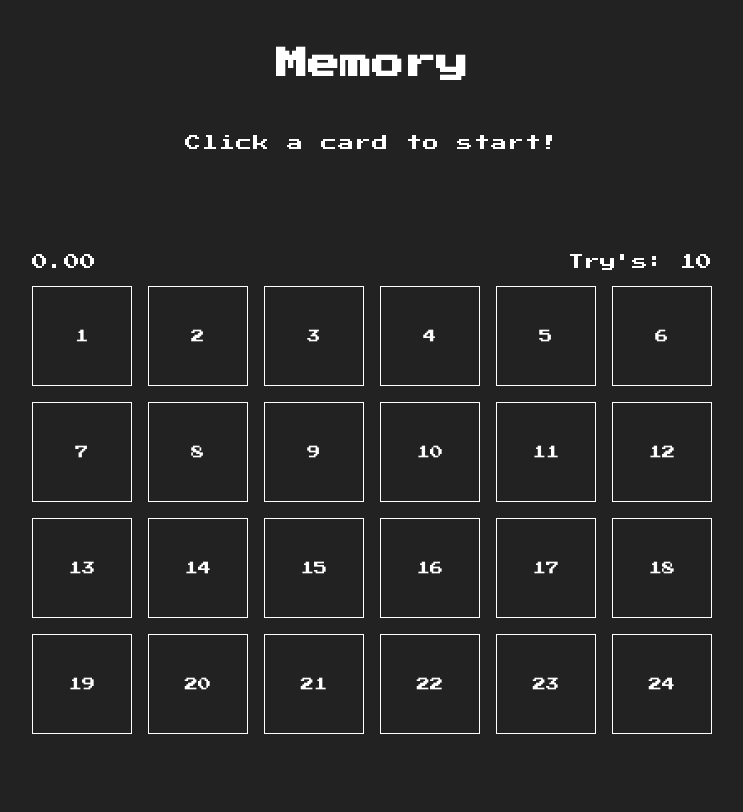
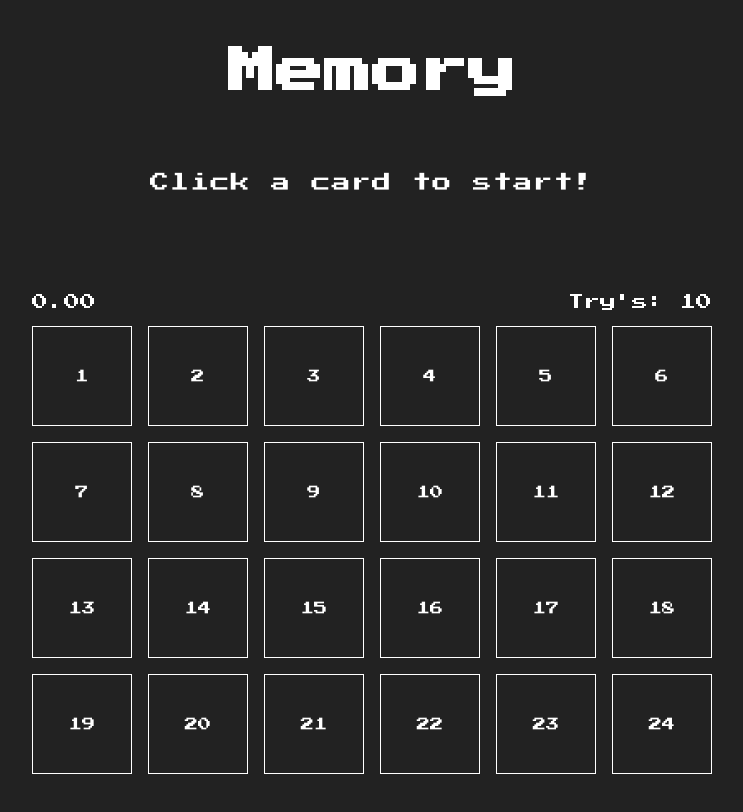
Before and after one commit to maxitech/MemoryGame, a website built with Vite: page memory/index.html in a window 1280 px wide. Shown: the whole page, without its empty margins (268-1011 px from the left). Built offline with nearby package versions, Linux system fonts and the light colour scheme.

Commit message:
adjusted fontsize desktop

```diff
--- a/memory/style.css
+++ b/memory/style.css
@@ -97,6 +97,14 @@ header > p {
 }
 
 @media only screen and (min-width: 600px) {
+  header > h1 {
+    font-size: 3rem;
+  }
+
+  header > p {
+    font-size: 1.2rem;
+  }
+
   .counters {
     gap: 29.5em;
   }
```
